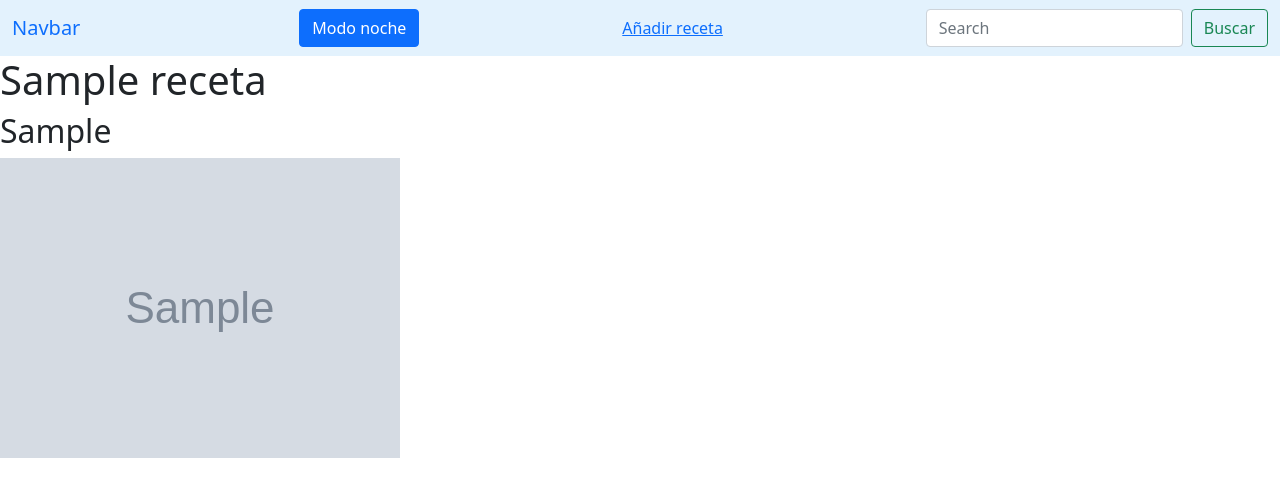
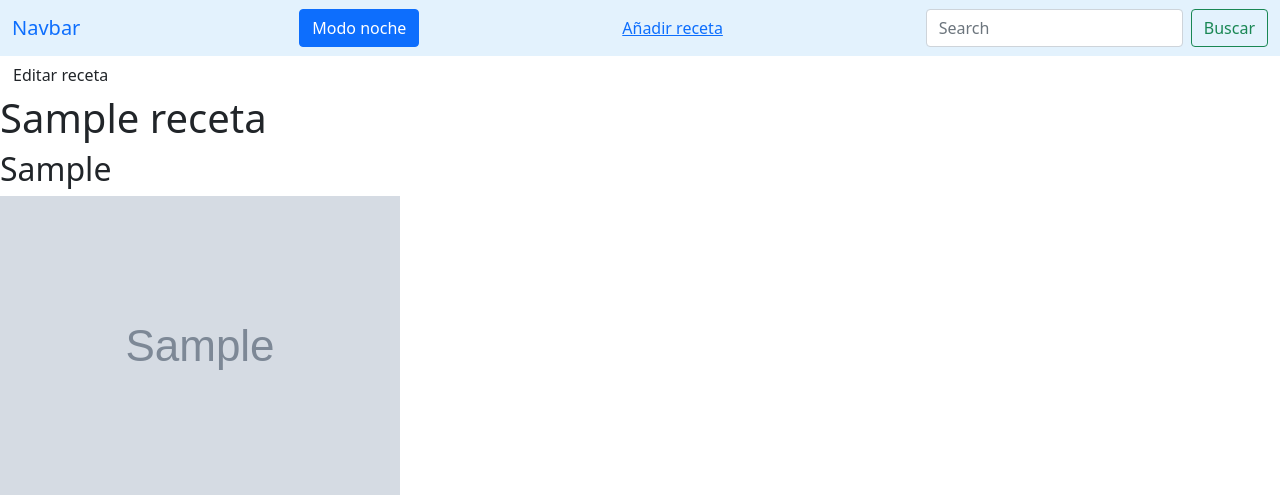
Before and after one commit to vdeq79/DAI-22-23, a Django app: a page that uses P3/app/templates/receta.html in a window 1280 px wide. Shown: the top 495 px of the page. Run offline with Django 4.2, Linux system fonts and the light colour scheme; tables that the repository leaves empty hold one stand-in row (values such as "Sample post"); grey boxes marked "Sample" are stand-in pictures; parts of the project's set-up code (start-up, migrations or seed data) failed here and were passed over.

Commit message:
P3 v1.2 añade boton para editar recetas

```diff
--- a/P3/app/recetas/urls.py
+++ b/P3/app/recetas/urls.py
@@ -8,5 +8,6 @@ urlpatterns = [
     path('result/', views.searchView, name="result"),
     path('receta/<nombre>/', views.recetaView, name="receta"),
     path(' ', views.modeView, name="mode_switch"),
-    path('receta/new', views.receta_new,name="receta_new")
+    path('receta/new', views.receta_new,name="receta_new"),
+    path('receta/<nombre>/edit', views.receta_edit,name="receta_edit")
 ]+ static(settings.MEDIA_URL, document_root=settings.MEDIA_ROOT)
--- a/P3/app/recetas/views.py
+++ b/P3/app/recetas/views.py
@@ -1,7 +1,7 @@
 from datetime import datetime
 from .models import ImagenReceta, Ingrediente, Receta
 from .forms import RecetaForm
-from django.shortcuts import render, redirect
+from django.shortcuts import render, redirect, get_object_or_404
 
 
 # Create your views here.
@@ -57,7 +57,7 @@ def modeView(request):
 
 def receta_new(request):
     if request.method == "POST":
-        form = RecetaForm(request.POST);
+        form = RecetaForm(request.POST)
         if form.is_valid():
             post = form.save(commit=False)
             post.author = request.user
@@ -68,3 +68,17 @@ def receta_new(request):
         form = RecetaForm()
 
     return render(request, 'receta_edit.html', {'form': form})
+
+def receta_edit(request,nombre):
+    post = get_object_or_404(Receta,nombre=nombre)
+    if request.method == "POST":
+        form = RecetaForm(request.POST, instance=post)
+        if form.is_valid():
+            post = form.save(commit=False)
+            post.author = request.user
+            post.published_date = datetime.now()
+            post.save()
+            return redirect('receta', nombre=post.nombre)
+    else:
+        form = RecetaForm(instance=post)
+    return render(request, 'receta_edit.html', {'form': form})
--- a/P3/app/templates/receta.html
+++ b/P3/app/templates/receta.html
@@ -3,6 +3,7 @@
 {% block contenido %}
 
 {% if result %}
+    <a class="btn btn-default" href="{% url 'receta_edit' result.nombre %}"><span class="glyphicon glyphicon-pencil">Editar receta</span></a>
     <h1>{{result.nombre}}</h1>
     <h2>{{result.preparación}}</h2>
     {% for imagen in imagenes %}
```
